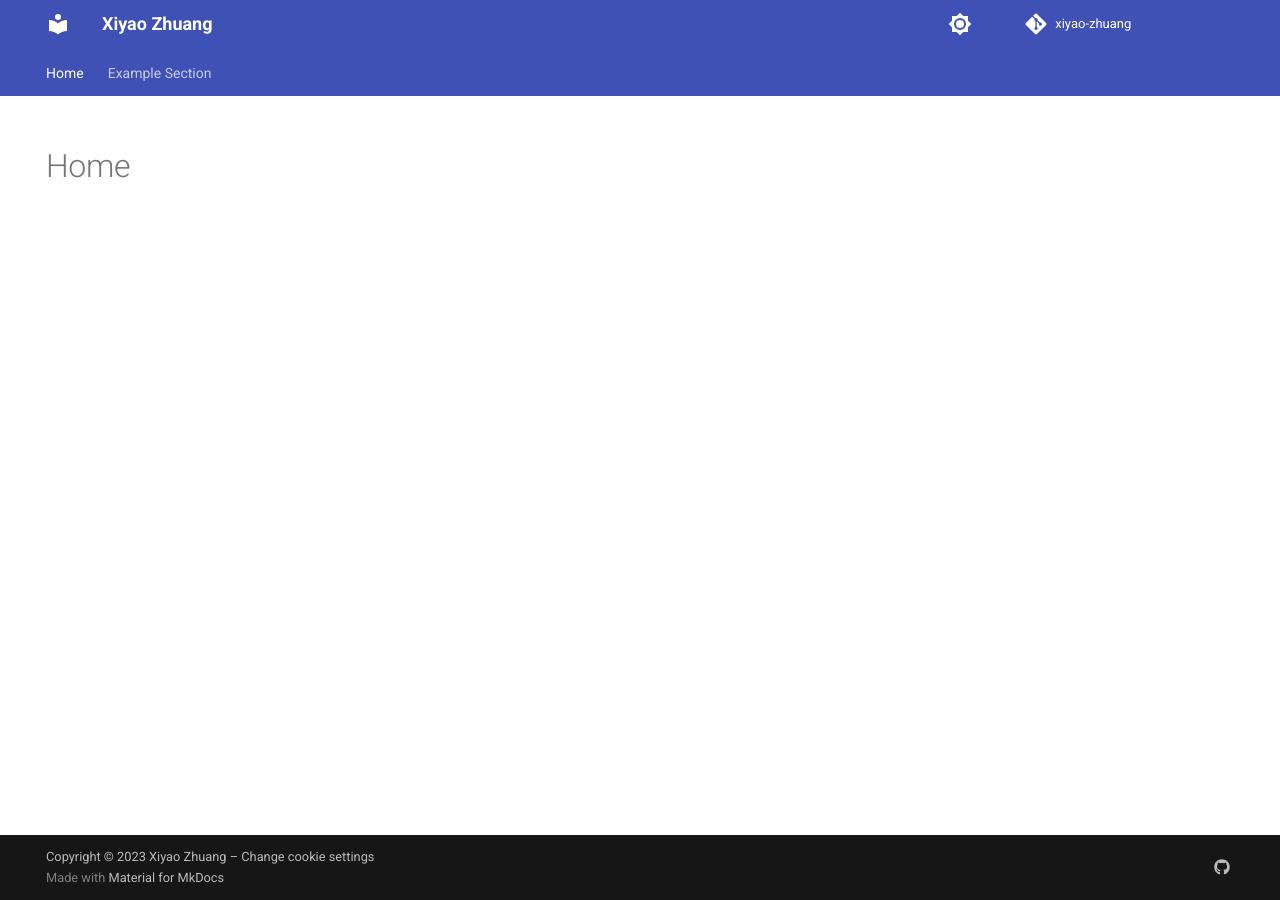
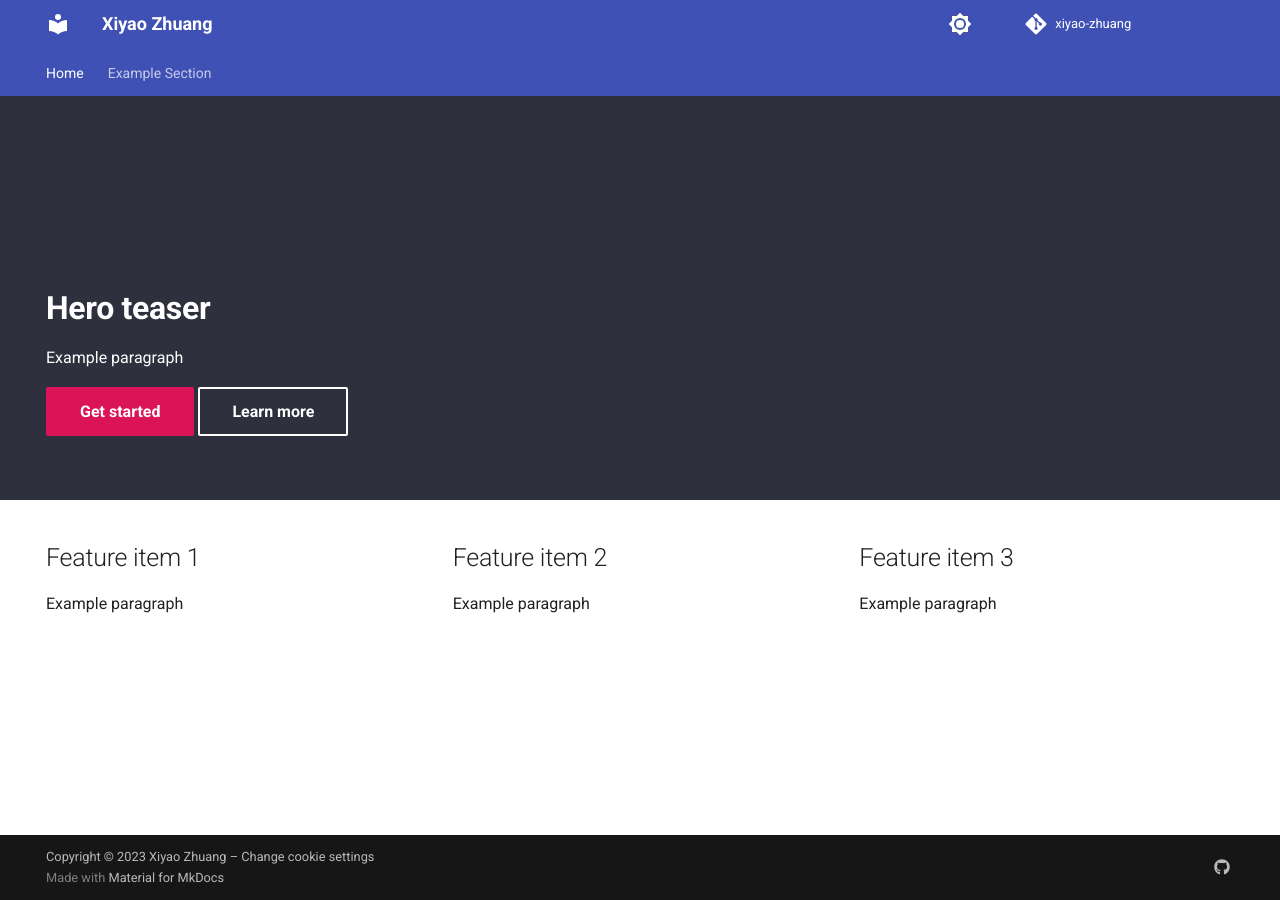
Before and after one commit to xiyaozhuang/xiyao-zhuang, an MkDocs documentation site: the page built from docs/index.md, in a window 1280 px wide. Built offline with MkDocs 1.6.1 and Material for MkDocs 9.7.7, drawn with Linux system fonts in a browser that asks for light colours; comment, search, counter and statistics services are not loaded.

Commit message:
feature/custom homepage (#1)
* Updated mkdocs config to watch overrides

* Updated home page to use template

* Added main override

* Added home override

* Added feature section

* Removed unnecessary css

```diff
--- a/mkdocs.yml
+++ b/mkdocs.yml
@@ -9,6 +9,7 @@ nav:
 
 theme:
   name: material
+  custom_dir: overrides
   palette:
     - media: "(prefers-color-scheme: light)"
       scheme: default
@@ -55,3 +56,6 @@ copyright: >
 plugins:
   - git-revision-date-localized:
       enabled: true
+
+watch:
+  - overrides
--- /dev/null
+++ b/overrides/home.html
@@ -0,0 +1,109 @@
+{% extends "main.html" %} {% block tabs %} {{ super() }}
+
+<style>
+  /* create blank canvas */
+  .md-main {
+    max-height: 0;
+  }
+
+  .md-main__inner {
+    margin: unset;
+  }
+
+  /* hero style */
+  .hero {
+    flex: 2;
+    position: relative;
+
+    background-color: hsla(232, 15%, 21%, 1);
+  }
+
+  .hero-teaser {
+    position: absolute;
+    bottom: 3.2rem;
+
+    margin: 0 0.8rem;
+
+    color: #fff;
+  }
+
+  .hero-teaser h1 {
+    margin-bottom: 0;
+
+    color: inherit;
+    font-weight: 700;
+  }
+
+  .hero-teaser .md-button {
+    color: #fff;
+  }
+
+  .hero-teaser .md-button--primary {
+    background-color: #db1457;
+    border-color: #db1457;
+  }
+
+  /* feature style */
+  .feature {
+    flex: auto;
+    position: relative;
+
+    background-color: #fff;
+
+    display: flex;
+  }
+
+  .feature-contents {
+    flex-grow: 1;
+
+    color: #000000de;
+
+    display: flex;
+    flex-wrap: wrap;
+  }
+
+  .feature-item {
+    flex-grow: 1;
+    margin: 0 0.8rem;
+  }
+</style>
+
+<section class="hero">
+  <div class="md-grid">
+    <div class="hero-teaser md-typeset">
+      <h1>Hero teaser</h1>
+
+      <p>Example paragraph</p>
+
+      <a class="md-button md-button--primary"> Get started </a>
+
+      <a class="md-button"> Learn more </a>
+    </div>
+  </div>
+</section>
+
+<section class="feature">
+  <div class="feature-contents md-grid">
+    <div class="feature-item md-typeset">
+      <h2>Feature item 1</h2>
+
+      <p>Example paragraph</p>
+    </div>
+
+    <div class="feature-item md-typeset">
+      <h2>Feature item 2</h2>
+
+      <p>Example paragraph</p>
+    </div>
+
+    <div class="feature-item md-typeset">
+      <h2>Feature item 3</h2>
+
+      <p>Example paragraph</p>
+    </div>
+  </div>
+</section>
+{% endblock %}
+
+<!-- create blank canvas -->
+{% block content %} {% endblock %}
--- /dev/null
+++ b/overrides/main.html
@@ -0,0 +1 @@
+{% extends "base.html" %}
```
Also changed, not shown: docs/index.md (+2 -0 lines).
